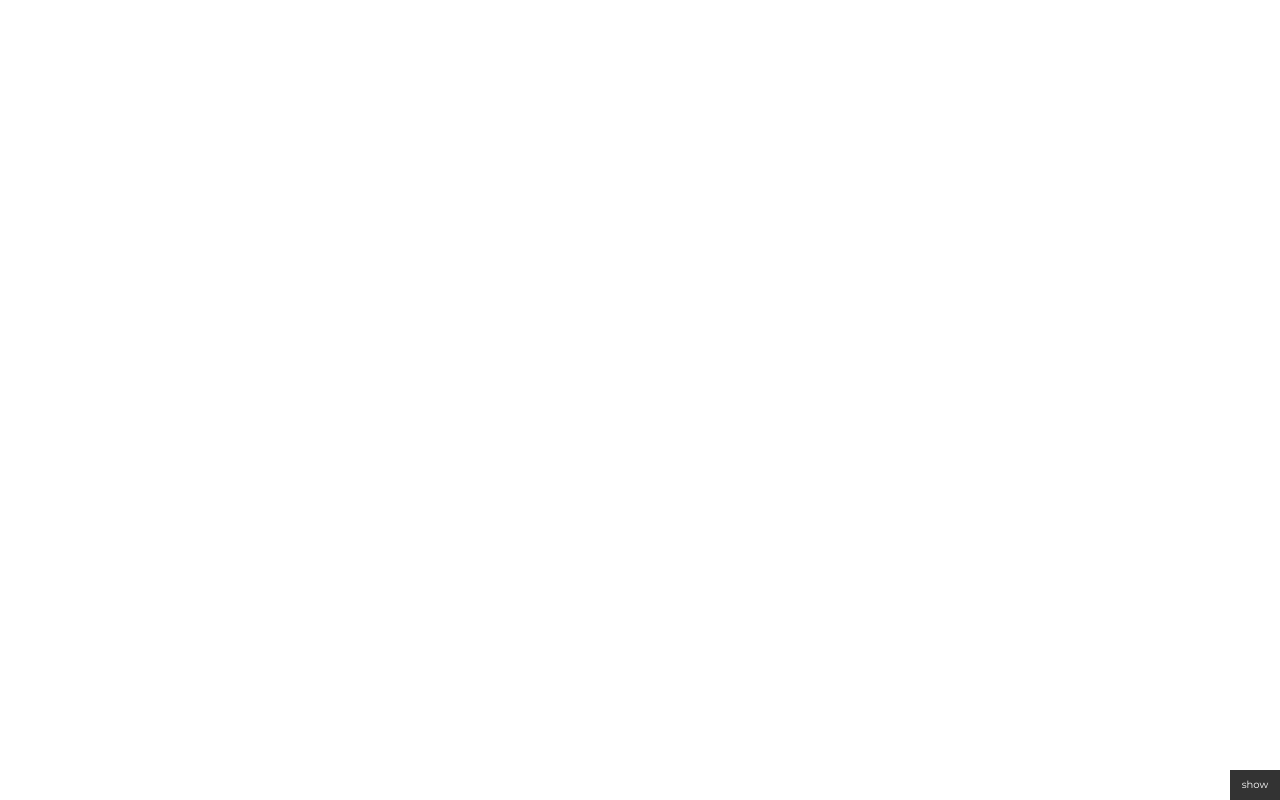
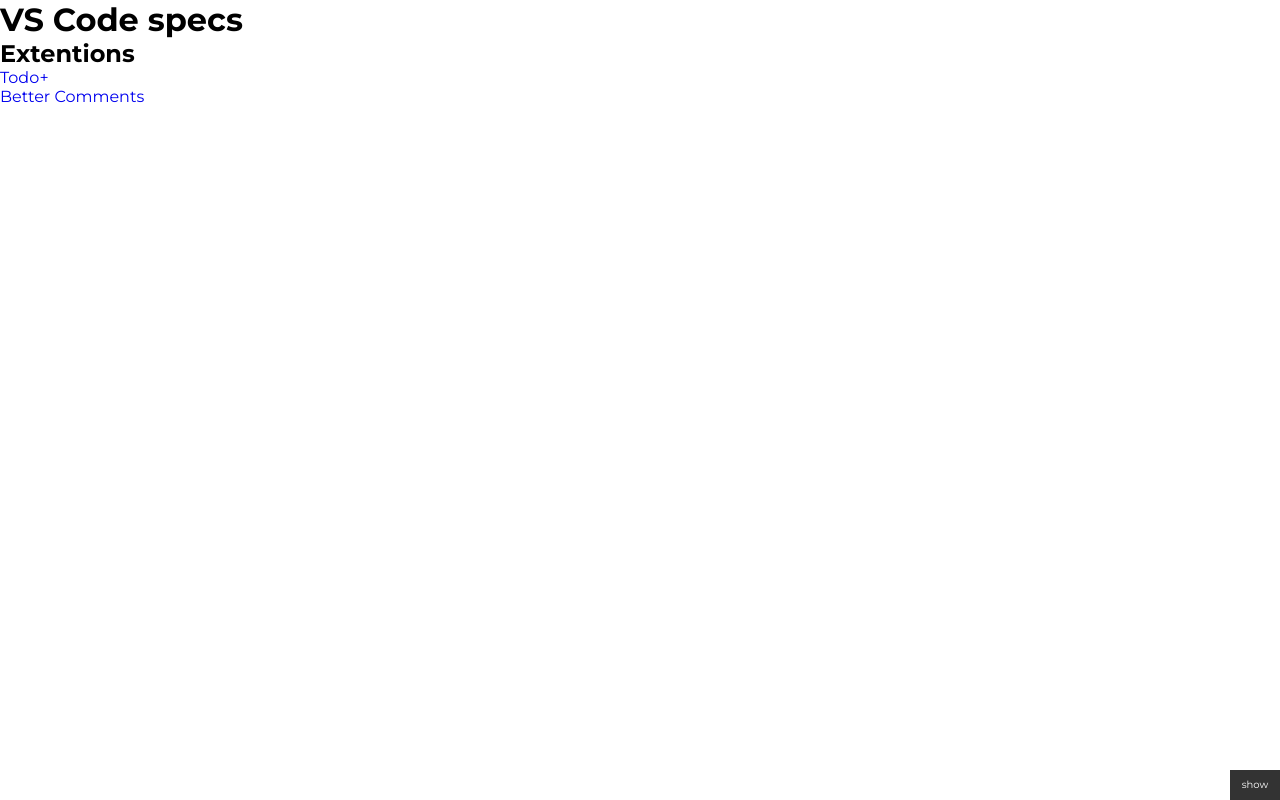
Before and after one commit to FREAKGROUND-INTERACTIVE/vue-components, a Vue app: page /VSCode-specs in a window 1280 px wide. Before the commit this address had no page. Built offline with nearby package versions, Linux system fonts and the light colour scheme.

Commit message:
VISUALCODESPECS Update

```diff
--- a/src/router/index.js
+++ b/src/router/index.js
@@ -16,6 +16,16 @@
     // which is lazy-loaded when the route is visited.
     component: () => import(/* webpackChunkName: "about" */ '../views/Examples.vue')
   }
+  ,
+  {
+    path: '/VSCode-specs',
+    name: 'VSCode',
+    props: true,
+    // route level code-splitting
+    // this generates a separate chunk (about.[hash].js) for this route
+    // which is lazy-loaded when the route is visited.
+    component: () => import(/* webpackChunkName: "about" */ '../views/VisualCodeSpecs.vue')
+  }
 ]
 
 const router = createRouter({
--- a/src/views/Home.vue
+++ b/src/views/Home.vue
@@ -3,6 +3,8 @@
     <h1>FREAKGROUND INTERACTIVE</h1>
     <p>This is a repository for developed components and test components.</p>
     <p>Could be for Wiki and development parameters too.</p>
+    <br>
+    <p>All projects are made in <a href="https://code.visualstudio.com/" target="_blank" rel="noopener noreferrer">Visual Studio Code</a>. specs <router-link to="/VSCode-specs">here</router-link>.</p>
   </div>
 </template>
 
--- /dev/null
+++ b/src/views/VisualCodeSpecs.vue
@@ -0,0 +1,21 @@
+<template>
+    <div>
+        <h1>VS Code specs</h1>
+        <h2>Extentions</h2>
+        <ul>
+            <li><a href="https://marketplace.visualstudio.com/items?itemName=fabiospampinato.vscode-todo-plus" target="_blank" rel="noopener noreferrer">Todo+</a></li>
+            <!-- <li><a href="https://marketplace.visualstudio.com/items?itemName=ZainChen.json" target="_blank" rel="noopener noreferrer">json</a></li> -->
+            <li><a href="https://marketplace.visualstudio.com/items?itemName=aaron-bond.better-comments" target="_blank" rel="noopener noreferrer">Better Comments</a></li>
+        </ul>
+    </div>
+</template>
+
+<script>
+    export default {
+
+    }
+</script>
+
+<style lang="scss" scoped>
+
+</style>
```
